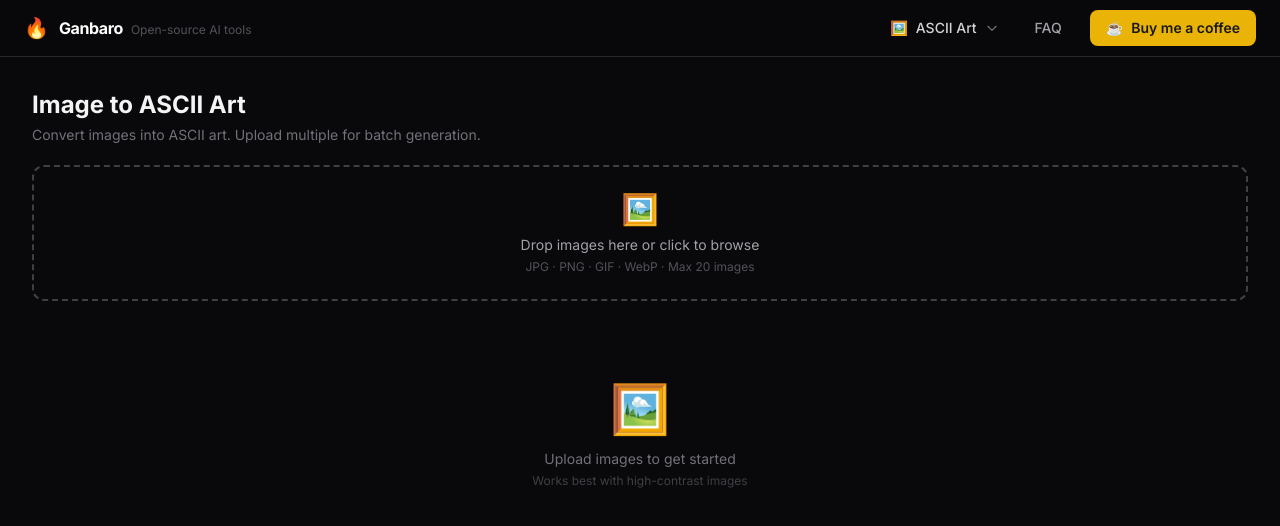
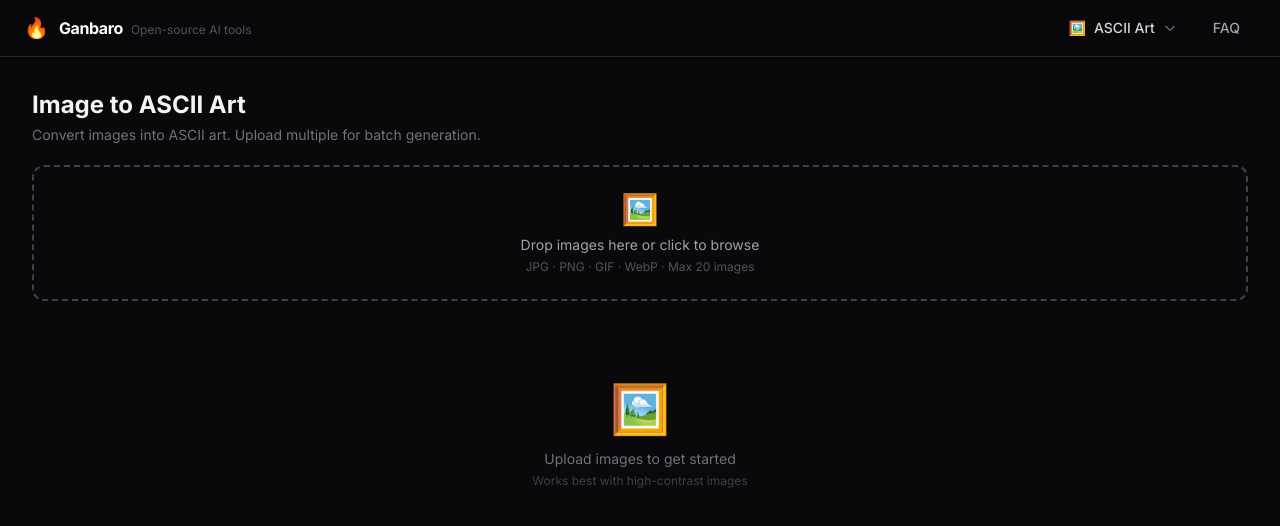
Before and after one commit to ragna999/ganbaro, a Next.js app: page /ascii-art in a window 1280 px wide. Shown: the top 526 px of the page. Built offline with nearby package versions, Linux system fonts and the light colour scheme.

Commit message:
remove coffe button from navbar

```diff
--- a/components/Navbar.tsx
+++ b/components/Navbar.tsx
@@ -130,16 +130,6 @@ export default function Navbar() {
             >
               FAQ
             </button>
-
-            <a
-              href="https://teer.id/gimly"
-              target="_blank"
-              rel="noopener noreferrer"
-              className="ml-2 flex items-center gap-2 px-4 py-2 rounded-lg bg-yellow-500 hover:bg-yellow-400 text-zinc-900 text-sm font-semibold transition-colors"
-            >
-              <span>☕</span>
-              <span className="hidden sm:inline">Buy me a coffee</span>
-            </a>
           </nav>
         </div>
       </header>
```
